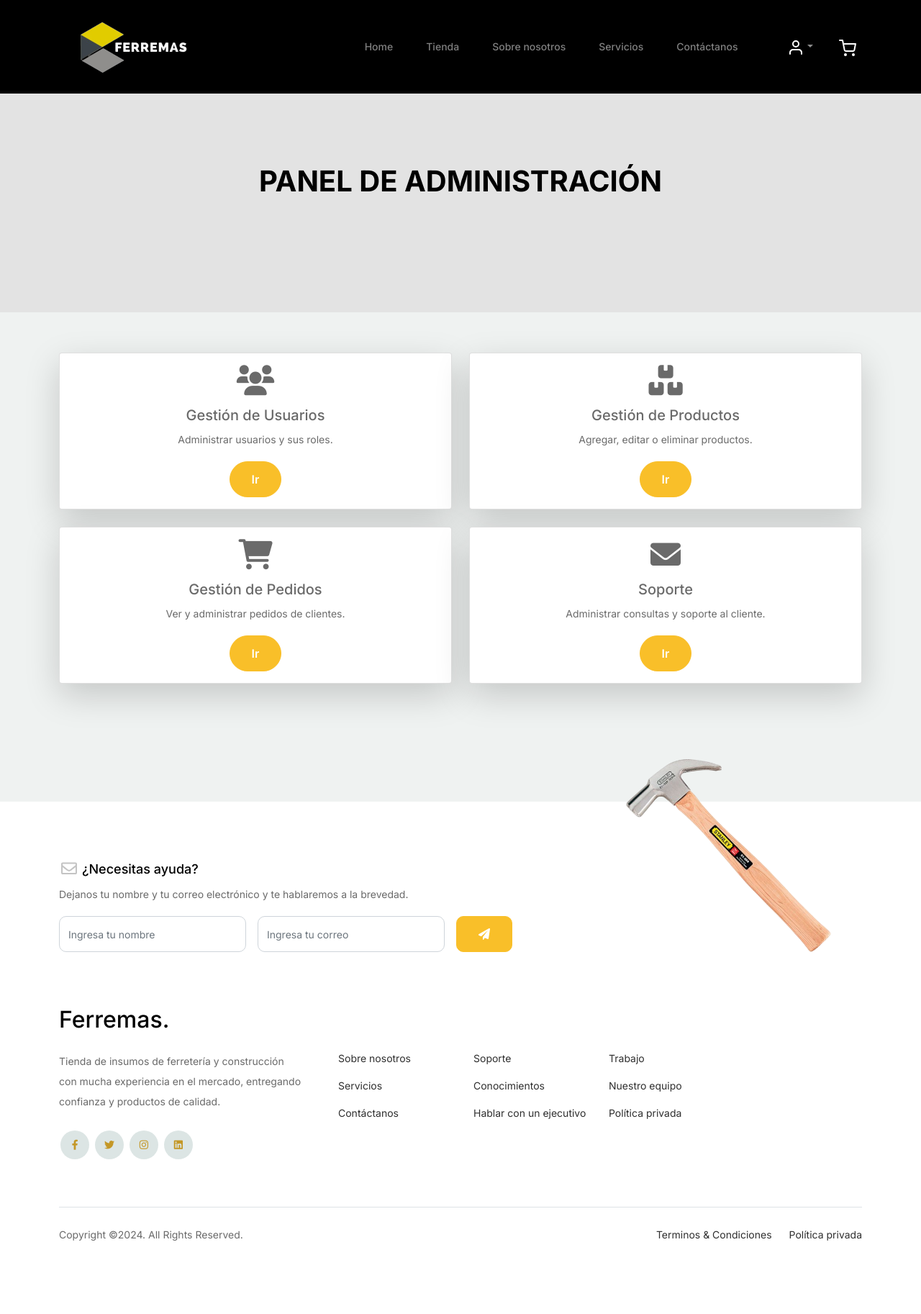
After one commit to Exeeq/ferremas, a Django app: page /panel_administracion/ in a window 1280 px wide. The commit adds this page. Shown: the whole page at 72% size. Run offline with Django 3.2, Linux system fonts and the light colour scheme; some libraries are stand-ins or nearby versions.

Commit message:
panel de admistracion + gestion de usuarios a la mitad

```diff
--- a/core/static/core/css/style.css
+++ b/core/static/core/css/style.css
@@ -714,5 +714,5 @@ textarea {
 
 
 .dropdown-menu .dropdown-item:hover {
-  background-color: #343a40; /* Cambia este color según tus necesidades */
+  background-color: #343a40;
 }
--- a/core/templates/core/base.html
+++ b/core/templates/core/base.html
@@ -49,11 +49,16 @@
 							</a>
 							<ul class="dropdown-menu bg-black" aria-labelledby="navbarDropdown">
 								{% if user.is_authenticated %}
-									<li>
+								  <li class="dropdown-item">
 									<a class="nav-link text-white" href="#" role="button" aria-expanded="false">
 									  {{ user.pnombre }} {{ user.ap_paterno }}
 									</a>
 								  </li>
+								  {% if user.idRol_id == 5 %}
+								  <li class="dropdown-item">
+									<a class="nav-link text-white" href="{% url 'panel_administracion' %}" role="button" aria-expanded="false">Panel de administración</a>
+								  </li>
+								  {% endif %}
 								  <li><a class="dropdown-item text-white" href="{% url 'logout' %}">Cerrar sesión</a></li>
 								{% else %}
 								  <li><a class="dropdown-item text-white" href="{% url 'login' %}">Iniciar Sesión</a></li>
--- /dev/null
+++ b/core/templates/core/panel_administracion.html
@@ -0,0 +1,71 @@
+{% extends 'core/base.html' %}
+{% load static %}
+{% block contenido %}
+<!-- Start Hero Section -->
+<div class="hero">
+    <div class="container d-flex justify-content-center mx-auto align-items-center">
+      <div class="row">
+        <div class="">
+          <h1>PANEL DE ADMINISTRACIÓN</h1>
+        </div>
+      </div>
+    </div>
+  </div>
+  <!-- End Hero Section -->
+
+<!-- Start Admin Panel Section -->
+<br><br>
+<div class="container mx-auto align-items-center ">
+    <div class="row">
+        <!-- Card 1 -->
+        <div class="col-md-6 ">
+            <div class="card mb-4 shadow-lg">
+                <div class="card-body text-center">
+                    <i class="fas fa-users fa-3x mb-3"></i>
+                    <h5 class="card-title">Gestión de Usuarios</h5>
+                    <p class="card-text">Administrar usuarios y sus roles.</p>
+                    <a href="{% url 'gestion_usuarios' %}" class="btn btn-primary">Ir</a>
+                </div>
+            </div>
+        </div>
+        <!-- Card 2 -->
+        <div class="col-md-6">
+            <div class="card mb-4 shadow-lg">
+                <div class="card-body text-center">
+                    <i class="fas fa-boxes fa-3x mb-3"></i>
+                    <h5 class="card-title">Gestión de Productos</h5>
+                    <p class="card-text">Agregar, editar o eliminar productos.</p>
+                    <a href="" class="btn btn-primary">Ir</a>
+                </div>
+            </div>
+        </div>
+    </div>
+    <div class="row">
+        <!-- Card 3 -->
+        <div class="col-md-6">
+            <div class="card mb-4 shadow-lg">
+                <div class="card-body text-center">
+                    <i class="fas fa-shopping-cart fa-3x mb-3"></i>
+                    <h5 class="card-title">Gestión de Pedidos</h5>
+                    <p class="card-text">Ver y administrar pedidos de clientes.</p>
+                    <a href="" class="btn btn-primary">Ir</a>
+                </div>
+            </div>
+        </div>
+        <!-- Card 6 -->
+        <div class="col-md-6">
+            <div class="card mb-4 shadow-lg">
+                <div class="card-body text-center">
+                    <i class="fas fa-envelope fa-3x mb-3"></i>
+                    <h5 class="card-title">Soporte</h5>
+                    <p class="card-text">Administrar consultas y soporte al cliente.</p>
+                    <a href="" class="btn btn-primary">Ir</a>
+                </div>
+            </div>
+        </div>
+    </div>
+</div>
+<br><br><br><br><br>
+<!-- End Admin Panel Section -->
+
+{% endblock contenido %}
--- a/core/templates/registration/register.html
+++ b/core/templates/registration/register.html
@@ -19,7 +19,7 @@
       <form method="POST" class="p-4 rounded shadow">
         {% csrf_token %}
         <div class="form-group">
-          {{ form.as_p }}
+          {{ form | crispy }}
         </div>
         <input type="submit" class="btn btn-primary btn-block mt-3 rounded-pill" value="Registrar">
       </form>
--- a/core/urls.py
+++ b/core/urls.py
@@ -20,4 +20,10 @@ urlpatterns = [
     path('detalle_producto/<int:idProducto>/', detalle_producto, name='detalle_producto'),
     path('producto/<int:idProducto>/modificar/', modificar_producto, name='modificar_producto'),
     path('producto/<int:idProducto>/eliminar/', eliminar_producto, name='eliminar_producto'),
+
+    #PANEL DE ADMINISTRACIÓN (ROL ADMINISTRADOR):
+    path('panel_administracion/', panel_administracion, name='panel_administracion'),
+    path('gestion_usuarios/', gestion_usuarios, name='gestion_usuarios'),
+
+
 ]
--- a/core/views.py
+++ b/core/views.py
@@ -175,3 +175,24 @@ def eliminar_producto(request, idProducto):
     with connection.cursor() as cursor:
         cursor.callproc('SP_DELETE_PRODUCTO', [idProducto])
     return redirect(to='shop')
+
+
+#PANEL DE ADMINISTRACIÓN (ROL ADMINISTRADOR):
+def panel_administracion(request):
+    return render(request, 'core/panel_administracion.html')
+
+def gestion_usuarios(request):
+    data = {
+        'usuarios': lista_usuarios()
+    }
+    return render(request, 'core/gestion_usuarios.html', data)
+
+def lista_usuarios():
+    django_cursor = connection.cursor()
+    cursor = django_cursor.connection.cursor()
+
+    cursor.callproc("SP_GET_USUARIOS", [""])
+    lista = []
+    for fila in cursor:
+         lista.append(fila)
+    return lista
```
Also changed, not shown: core/templates/core/gestion_usuarios.html (added, +55 -0 lines). Lines whose indentation alone changed are shown as unchanged.
